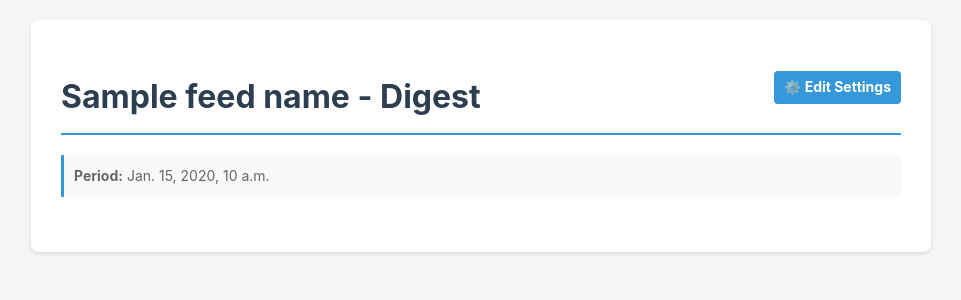
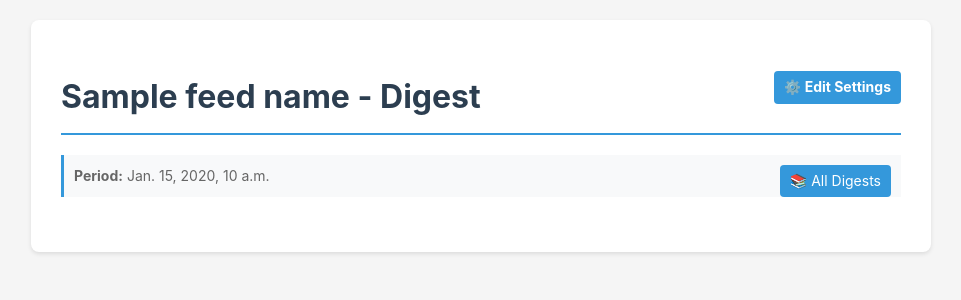
Before and after one commit to yinan-c/RSSbrew, a Django app: template FeedManager/templates/FeedManager/digest.html in a window 1280 px wide. Shown: the top 300 px of the page, without its empty margins (159-1120 px from the left). Run offline with Django 4.2, Linux system fonts and the light colour scheme; tables that the repository leaves empty hold one stand-in row (values such as "Sample post"); the template is opened without the code that fills it: values that come from a table or form of the project are taken from there, most other values are stand-ins (such as "Sample title", 1, 10 or a date in 2020).

Commit message:
feat: added a navigation button in digest view to digest list view

```diff
--- a/FeedManager/templates/FeedManager/digest.html
+++ b/FeedManager/templates/FeedManager/digest.html
@@ -11,6 +11,10 @@ Digest - {{ feed_name }}
 {% block content %}
   <div class="meta-info">
     <strong>Period:</strong> {{ date_range }}
+    <a href="/feeds/{{ feed_name }}/digest/{% if auth_key %}?key={{ auth_key }}{% endif %}"
+       class="nav-button">
+      📚 All Digests
+    </a>
   </div>
   <div class="digest-content">
     {{ digest.content|safe }}
--- a/FeedManager/templates/FeedManager/digest_base.html
+++ b/FeedManager/templates/FeedManager/digest_base.html
@@ -78,6 +78,22 @@
         }
 
         .admin-link:hover {
+            background-color: #2980b9;
+            text-decoration: none;
+        }
+
+        .nav-button {
+            float: right;
+            background-color: #3498db;
+            color: white;
+            padding: 5px 10px;
+            border-radius: 4px;
+            text-decoration: none;
+            font-size: 14px;
+            margin-left: 10px;
+        }
+
+        .nav-button:hover {
             background-color: #2980b9;
             text-decoration: none;
         }
--- a/FeedManager/views.py
+++ b/FeedManager/views.py
@@ -43,6 +43,7 @@ def digest_html_view(request, feed_name, date_str):
         "feed_name": digest.processed_feed.name,
         "feed_id": digest.processed_feed.id,
         "date_range": date_range,
+        "auth_key": auth_code if auth_code else "",
     }
 
     return render(request, "FeedManager/digest.html", context)
```
